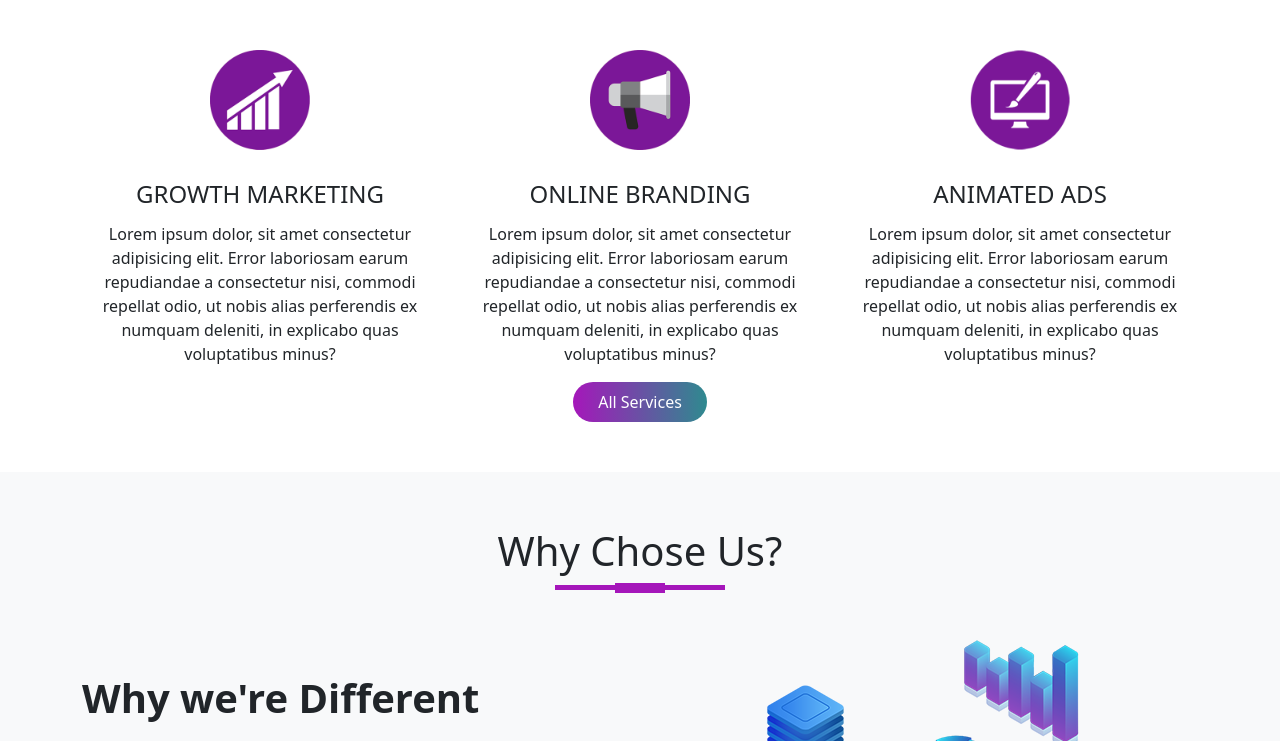
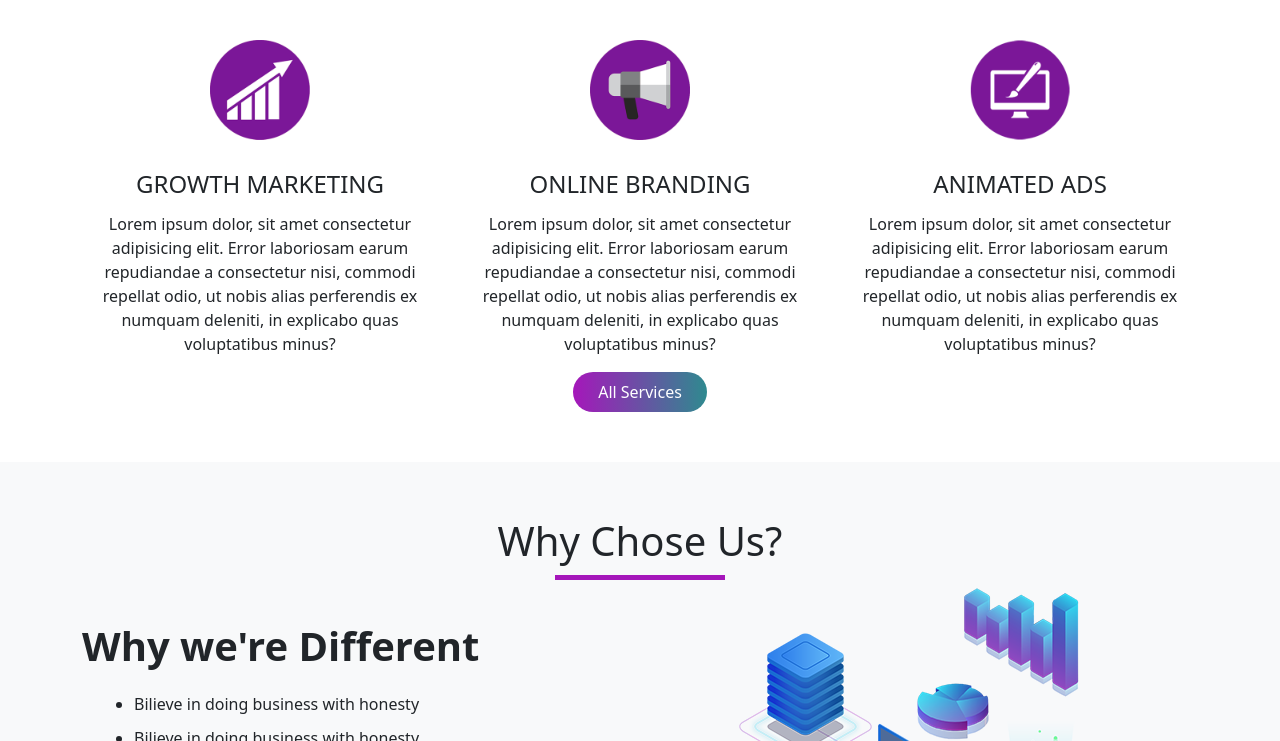
Before and after one commit to DaniyalRafiq/DIGITAL-WEB, a plain HTML site: page index.html in a window 1280 px wide. Shown: the part 737-1478 px from the top of the page. Drawn offline with nearby package versions, Linux system fonts and the light colour scheme.

Commit message:
first commit 1

```diff
--- a/Aseets/CSS/style.css
+++ b/Aseets/CSS/style.css
@@ -84,18 +84,7 @@ html{
     display: block;
     transform: translateY(63px);
 }
-.title::after{
-    content: '';
-    background:  #a517ba;
-    height: 10px;
-    width: 50px;
-    margin-bottom: 40px;
-    margin-right: auto ;
-    margin-left: auto ;
-    display: block;
-    transform: translateY( 8px);
 
-}
 #services .btn-primary{
     box-shadow:none ;
     padding: 8px 25px;
@@ -198,6 +187,12 @@ html{
     background-image: linear-gradient(to right, #a517ba, #5a17);
 
 }
+#testimonials > div > div{
+    margin-top: 40px;
+}
+#services > div > div{
+    margin-top: 40px;
+}
 .copy{
     margin-bottom: 0;
     padding-bottom: 20px;
```
Also changed, not shown: index.html (+3 -2 lines).
